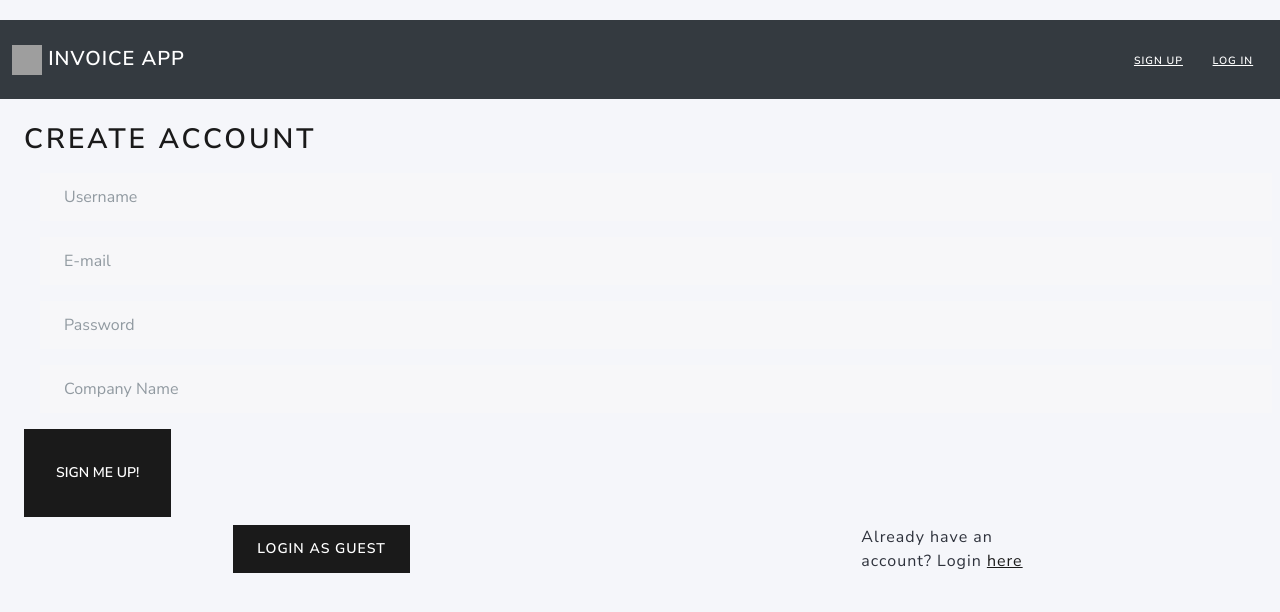
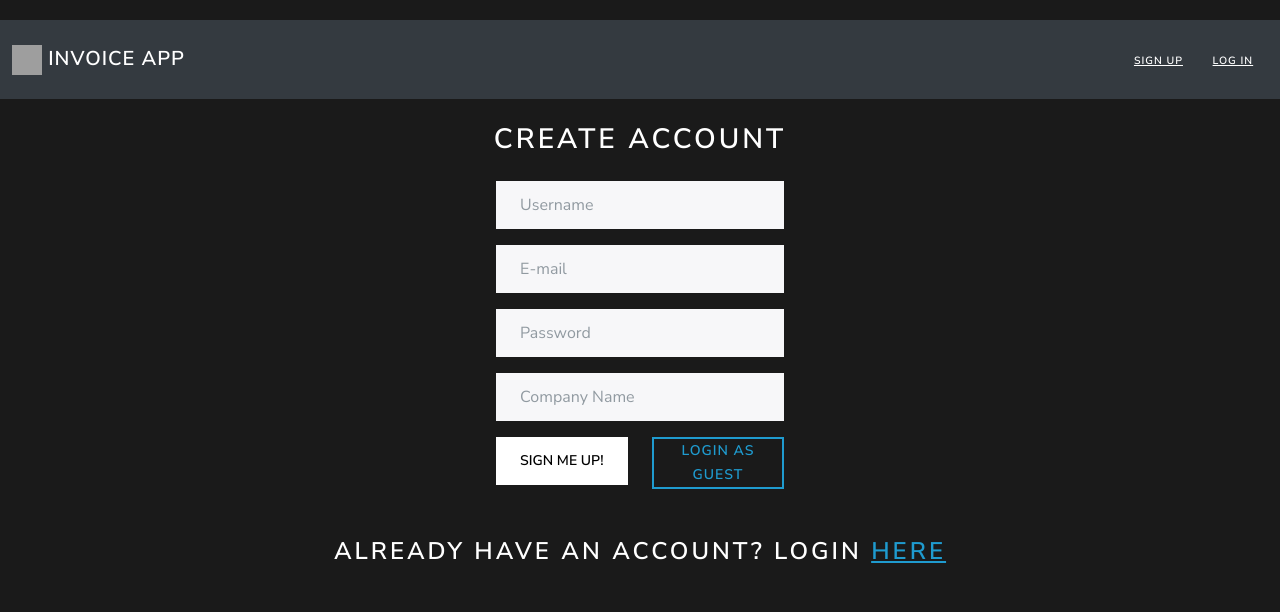
Before and after one commit to coachdaveofficial/invoice-app, a Flask app: page /signup in a window 1280 px wide. Shown: the top 612 px of the page. Run offline with Flask 2, Linux system fonts and the light colour scheme; some libraries are stand-ins or nearby versions; grey boxes are pictures that could not be loaded.

Commit message:
update html for signup and login route

```diff
--- a/templates/users/signup.html
+++ b/templates/users/signup.html
@@ -1,14 +1,15 @@
 {% extends 'base.html' %}
 
-{% block body_class %}{% endblock %}
+{% block body_class %}bg-primary{% endblock %}
 
 {% block content %}
 
 
 <div class="container-fluid">
-			<div class="mt-4 row justify-content-md-center">
-                <div class="form-group">
-                  <h2 class="join-message">Create Account</h2>
+			<div class="mt-4 row ">
+        <h2 class="text-light text-center">Create Account</h2>
+                <div class="form-group d-flex justify-content-center" >
+
                   <form method="POST" id="user_form">
                     {{ signup_form.hidden_tag() }}
 
@@ -16,19 +17,25 @@
                       {% for error in field.errors %}
                         <span class="text-danger">{{ error }}</span>
                       {% endfor %}
-                      {{ field(placeholder=field.label.text, class="form-control m-3") }}
+                      {{ field(placeholder=field.label.text, class="form-control mt-3 mb-3") }}
                     {% endfor %}
 
-                    <button class="btn btn-primary btn-lg">Sign me up!</button>
+                    <div class="row">
+                      <div class="col">
+                        <button class="btn btn-secondary">Sign me up!</button>
+                      </div>
+                      <div class="col">
+                        <a href="/guest" class="btn btn-outline-info p-0">Login as Guest</a>
+                      </div>
+                    </div>
+
+
                   </form>
                 </div>
               </div>
-    <div class="mt-2 row justify-content-center">
-      <div class="col-md-6">
-        <a href="/guest" class="btn btn-primary">Login as Guest</a>
-      </div>
-      <div class="col-md-2">
-        <p>Already have an account? Login <a href="/login">here</a></p>
+    <div class="mt-5 row">
+      <div class="col d-flex justify-content-center">
+        <h3 class="text-light">Already have an account? Login <a class="text-info" href="/login">here</a></h3>
       </div>
     </div>
 
```
Also changed, not shown: templates/users/login.html (+18 -11 lines).
